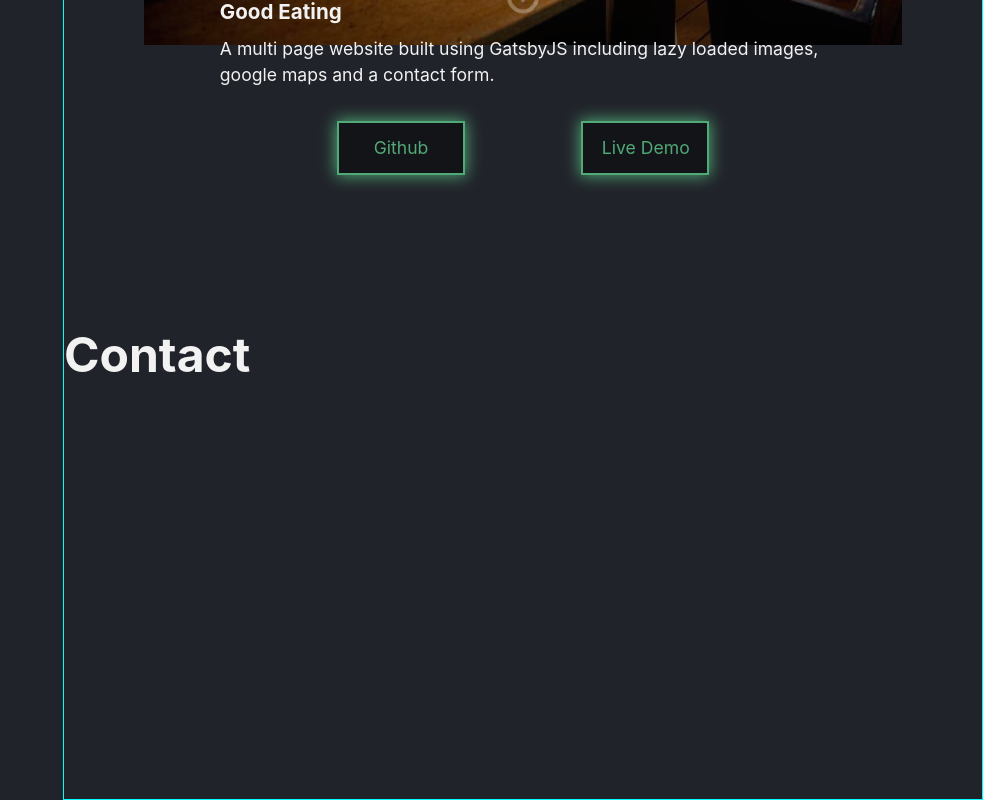
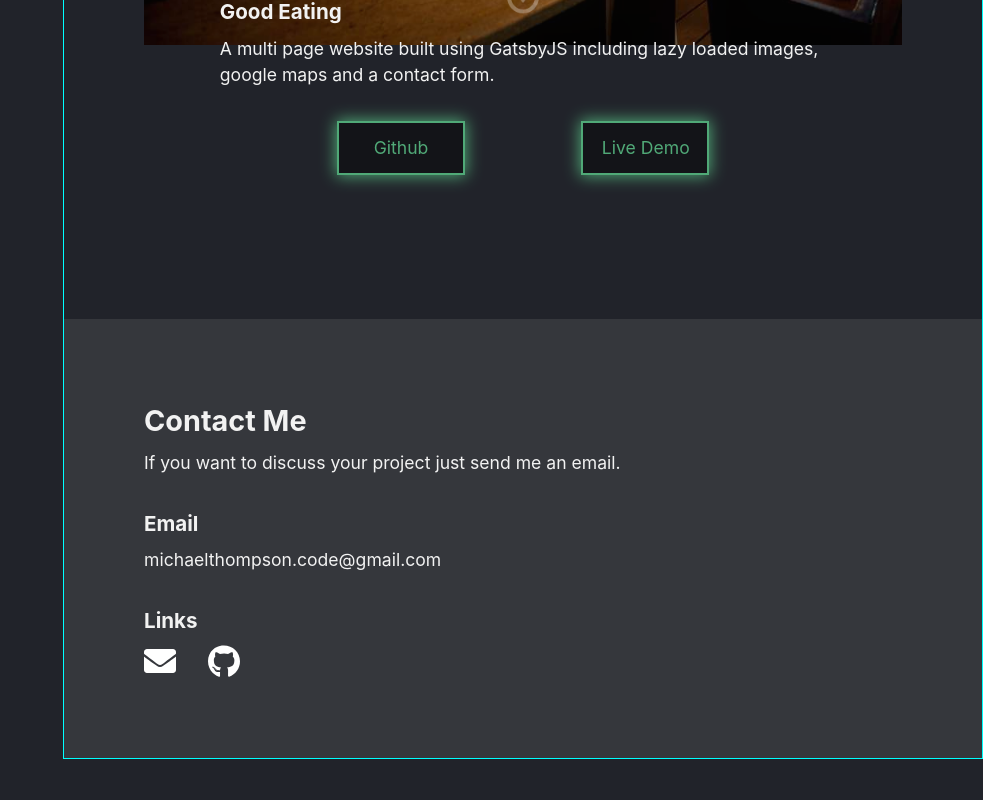
Before and after one commit to mthom26/portfolio-v2, a React (Create React App) app: page / in a window 1280 px wide. Shown: the part 2660-3460 px from the top of the page, without its empty margins (297-1280 px from the left). After the commit the page ends 3419 px from the top, so only its background shows below. Built offline with nearby package versions, Linux system fonts and the light colour scheme.

Commit message:
Add Contact section

```diff
--- /dev/null
+++ b/src/components/Contact.css
@@ -0,0 +1,29 @@
+.contact {
+  background: var(--dark2);
+  padding: 5rem 5rem 3rem 5rem;
+}
+
+.contact p {
+  margin-bottom: 2rem;
+}
+
+.contactItem {
+  margin-bottom: 2rem;
+}
+
+.contactLink {
+  margin-right: 2rem;
+}
+
+/* ------------- */
+/* Media Queries */
+/* ------------- */
+@media (max-width: 1350px) {
+
+}
+
+@media (max-width: 650px) {
+  .contact {
+    padding: 5rem 2rem 3rem 2rem;
+  }
+}
--- a/src/components/Contact.js
+++ b/src/components/Contact.js
@@ -1,9 +1,31 @@
 import React from 'react';
+
+import './Contact.css';
+import emailIcon from '../images/envelopeWhite.svg';
+import githubIcon from '../images/githubWhite.svg';
 
 const Contact = ({ reference }) => {
   return (
-    <div ref={reference} id="contact" style={{height: '60vh'}}>
-      <h1>Contact</h1>
+    <div className="contact" ref={reference} id="contact">
+      <h2>Contact Me</h2>
+      <p>If you want to discuss your project just send me an email.</p>
+
+      <div className="contactItem">
+        <h3 className="contactSpan">Email</h3>
+        <a href="mailto:michaelthompson.code@gmail.com">
+          michaelthompson.code@gmail.com
+        </a>
+      </div>
+
+      <div className="contactItem">
+        <h3 className="contactSpan">Links</h3>
+        <a className="contactLink" href="mailto:michaelthompson.code@gmail.com">
+          <img src={emailIcon} width="32px" alt="" />
+        </a>
+        <a className="contactLink" href="https://github.com/mthom26">
+          <img src={githubIcon} width="32px" alt="" />
+        </a>
+      </div>
     </div>
   )
 };
```
Also changed, not shown: src/images/envelopeWhite.svg (added), src/images/githubWhite.svg (added).
